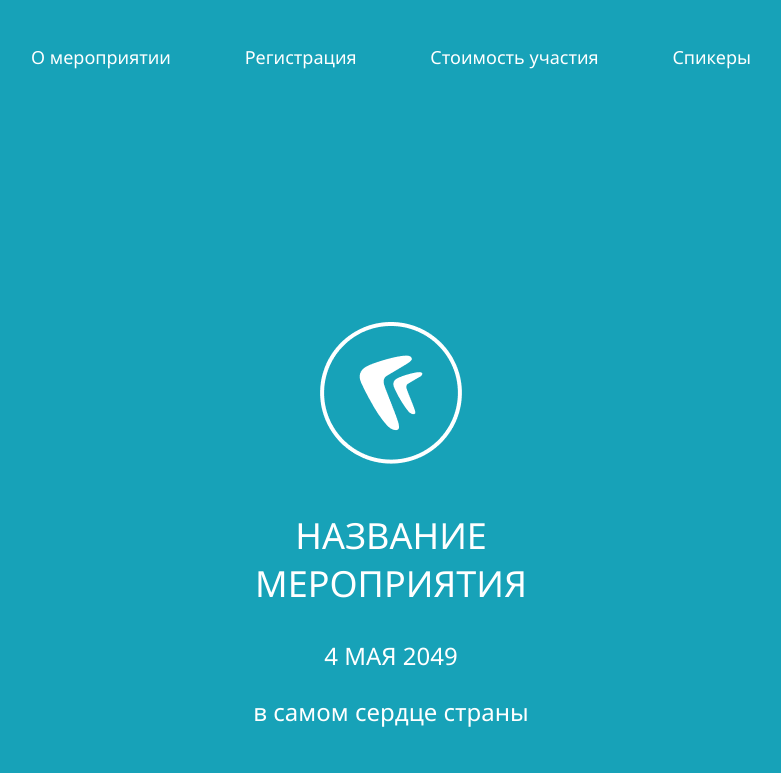
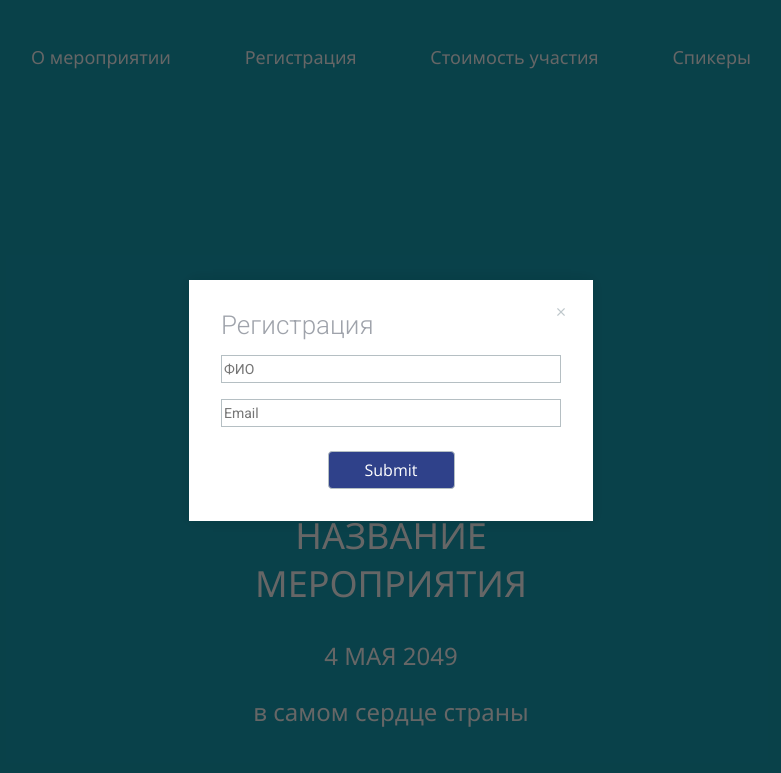
Before and after one commit to okpj/test_projects, a plain HTML site: page frontend/layout/index.html in a window 1280 px wide. Both pictures are taken after a click on the button "Регистрация". Shown: the top 773 px of the page, without its empty margins (249-1030 px from the left). Drawn offline with nearby package versions, Linux system fonts and the light colour scheme.

Commit message:
add modal

```diff
--- a/frontend/layout/css/styles.css
+++ b/frontend/layout/css/styles.css
@@ -241,15 +241,28 @@ footer span {
     color: #BABABA;
 }
 
+.modal-container {
+    display: none;
+    width: 100%;
+    height: 100%;
+
+    position: fixed;
+    z-index: 1;
+    top: 0;
+    left: 0;
+    background-color: rgba(0, 0, 0, 0.6);
+}
+
 .modal {
+    margin: auto;
+    margin-top: 35vh;
+
     background: #FFFFFF;
     box-shadow: 0px 0px 15px rgba(0, 0, 0, 0.1);
-    width: 404px;
-    height: 252px;
+    max-width: 404px;
+    max-height: 252px;
     padding: 32px;
     box-sizing: border-box;
-
-    display: none;
 }
 
 .modal-label {
@@ -279,7 +292,7 @@ footer span {
     box-sizing: border-box;
     border: 1px solid #B5BFC3;
 
-    width: 340px;
+    width: 100%;
     height: 28px;
 
     margin-top: 16px;
@@ -311,4 +324,5 @@ footer span {
     left: 8px;
     float: right;
     color: #BEC7CB;
+    cursor: pointer;
 }
--- a/frontend/layout/index.html
+++ b/frontend/layout/index.html
@@ -4,6 +4,7 @@
     <meta charset="UTF-8" />
     <meta name="viewport" content="width=device-width, initial-scale=1" />
     <title>LAYOUT</title>
+    <script src="./main.js"></script>
     <link rel="stylesheet" href="./css/styles.css" />
     <link rel="stylesheet" media="screen and (min-width: 1920px)" href="./css/styles-large.css" />
     <link
@@ -48,7 +49,7 @@
         <label class="banner-lable">НАЗВАНИЕ МЕРОПРИЯТИЯ</label>
         <label class="banner-lable">4 МАЯ 2049</label>
         <label class="banner-lable">в самом сердце страны</label>
-        <button class="banner-button">Регистрация</button>
+        <button class="banner-button" onclick="openModal()">Регистрация</button>
       </div>
     </section>
     <section class="registration-section">
@@ -146,13 +147,15 @@
       <span>© DIRECTUM, 2019</span>
     </footer>
   </body>
+  <div id="reg-modal" class="modal-container">
     <div class="modal">
-    <span class="material-symbols-outlined modal-close"> close </span>
+      <span class="material-symbols-outlined modal-close" onclick="closeMoadl()"> close </span>
       <label class="modal-label">Регистрация</label>
-    <form class="modal-form" action=".">
+      <form class="modal-form">
         <input class="modal-form-input" type="text" placeholder="ФИО" />
         <input class="modal-form-input" type="email" placeholder="Email" />
         <input class="modal-form-input submit" type="submit" />
       </form>
     </div>
+  </div>
 </html>
--- /dev/null
+++ b/frontend/layout/main.js
@@ -0,0 +1,16 @@
+function openModal() {
+  var modal = document.getElementById("reg-modal");
+  modal.style.display = "block";
+}
+
+function closeMoadl() {
+  var modal = document.getElementById("reg-modal");
+  modal.style.display = "none";
+}
+
+window.onclick = function (event) {
+  var modal = document.getElementById("reg-modal");
+  if (event.target == modal) {
+    modal.style.display = "none";
+  }
+};
```
Lines whose indentation alone changed are shown as unchanged.
